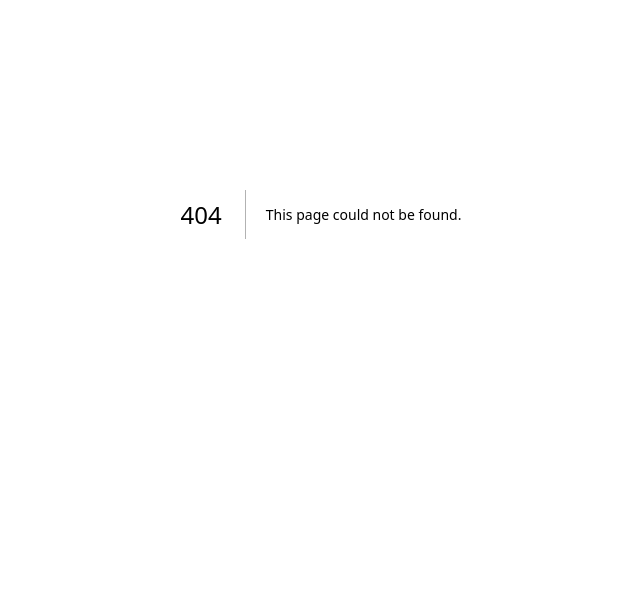
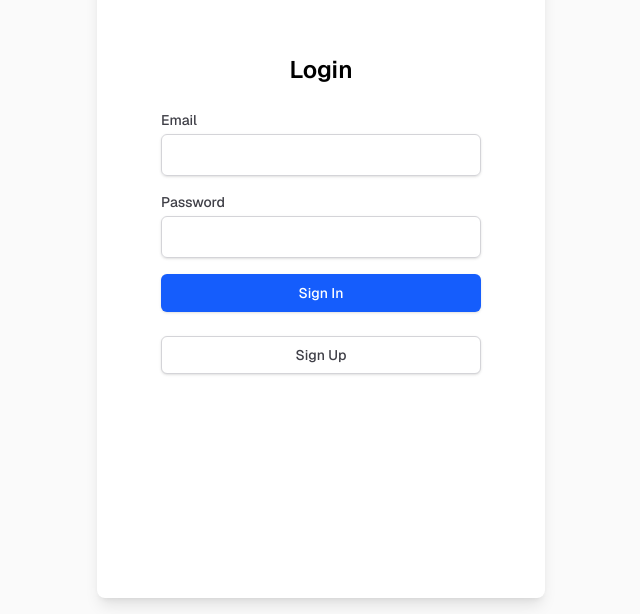
Before and after one commit to vincepogz/CS-GY-6083-Project, a Next.js app in the folder my-app/: page /login in a window 1280 px wide. Before the commit this address had no page. Shown: the part 186-800 px from the top of the page, without its empty margins (319-959 px from the left). Built offline with nearby package versions, Linux system fonts and the light colour scheme.

Commit message:
added login/singup page

```diff
--- /dev/null
+++ b/my-app/app/login/page.tsx
@@ -0,0 +1,67 @@
+'use client';
+
+import { useState } from 'react';
+import Link from 'next/link';
+
+export default function Login() {
+  const [email, setEmail] = useState('');
+  const [password, setPassword] = useState('');
+
+  const handleSubmit = (e: React.FormEvent) => {
+    e.preventDefault();
+    // Handle login logic here
+    console.log('Login attempt:', { email, password });
+  };
+
+  return (
+    <div className="flex flex-col flex-1 items-center justify-center bg-zinc-50 font-sans dark:bg-black min-h-screen p-4">
+      <main className="flex flex-1 w-full max-w-md flex-col items-center justify-center py-16 px-8 sm:py-32 sm:px-16 bg-white dark:bg-black rounded-lg shadow-lg">
+        <h1 className="text-2xl font-semibold mb-6 text-black dark:text-zinc-50">Login</h1>
+        <form onSubmit={handleSubmit} className="w-full space-y-4">
+          <div>
+            <label htmlFor="email" className="block text-sm font-medium text-zinc-700 dark:text-zinc-300">
+              Email
+            </label>
+            <input
+              type="email"
+              id="email"
+              value={email}
+              onChange={(e) => setEmail(e.target.value)}
+              required
+              className="mt-1 block w-full px-3 py-2 border border-zinc-300 rounded-md shadow-sm focus:outline-none focus:ring-2 focus:ring-blue-500 focus:border-blue-500 dark:bg-zinc-800 dark:border-zinc-600 dark:text-zinc-50"
+            />
+          </div>
+          <div>
+            <label htmlFor="password" className="block text-sm font-medium text-zinc-700 dark:text-zinc-300">
+              Password
+            </label>
+            <input
+              type="password"
+              id="password"
+              value={password}
+              onChange={(e) => setPassword(e.target.value)}
+              required
+              className="mt-1 block w-full px-3 py-2 border border-zinc-300 rounded-md shadow-sm focus:outline-none focus:ring-2 focus:ring-blue-500 focus:border-blue-500 dark:bg-zinc-800 dark:border-zinc-600 dark:text-zinc-50"
+            />
+          </div>
+          <button
+            type="submit"
+            className="w-full flex justify-center py-2 px-4 border border-transparent rounded-md shadow-sm text-sm font-medium text-white bg-blue-600 hover:bg-blue-700 focus:outline-none focus:ring-2 focus:ring-offset-2 focus:ring-blue-500"
+          >
+            Sign In
+          </button>
+        </form>
+        <div className="mt-6 w-full">
+          <Link href="/signup">
+            <button
+              type="button"
+              className="w-full flex justify-center py-2 px-4 border border-zinc-300 rounded-md shadow-sm text-sm font-medium text-zinc-700 bg-white hover:bg-zinc-50 focus:outline-none focus:ring-2 focus:ring-offset-2 focus:ring-blue-500 dark:bg-zinc-800 dark:border-zinc-600 dark:text-zinc-300 dark:hover:bg-zinc-700"
+            >
+              Sign Up
+            </button>
+          </Link>
+        </div>
+      </main>
+    </div>
+  );
+}
--- /dev/null
+++ b/my-app/app/signup/page.tsx
@@ -0,0 +1,111 @@
+'use client';
+
+import { useState } from 'react';
+import Link from 'next/link';
+
+export default function Signup() {
+  const [email, setEmail] = useState('');
+  const [firstName, setFirstName] = useState('');
+  const [lastName, setLastName] = useState('');
+  const [phone, setPhone] = useState('');
+  const [showAdditionalFields, setShowAdditionalFields] = useState(false);
+
+  const handleInitialSubmit = (e: React.FormEvent) => {
+    e.preventDefault();
+    setShowAdditionalFields(true);
+  };
+
+  const handleFinalSubmit = (e: React.FormEvent) => {
+    e.preventDefault();
+    // Handle signup logic here
+    console.log('Signup attempt:', { email, firstName, lastName, phone });
+    // Reset form
+    setEmail('');
+    setFirstName('');
+    setLastName('');
+    setPhone('');
+    setShowAdditionalFields(false);
+  };
+
+  return (
+    <div className="flex flex-col flex-1 items-center justify-center bg-zinc-50 font-sans dark:bg-black min-h-screen p-4">
+      <main className="flex flex-1 w-full max-w-md flex-col items-center justify-center py-16 px-8 sm:py-32 sm:px-16 bg-white dark:bg-black rounded-lg shadow-lg">
+        <div className="w-full mb-4">
+          <Link href="/login" className="inline-flex items-center text-sm font-medium text-zinc-600 hover:text-zinc-900 dark:text-zinc-400 dark:hover:text-zinc-100">
+            <svg className="w-4 h-4 mr-2" fill="none" stroke="currentColor" viewBox="0 0 24 24">
+              <path strokeLinecap="round" strokeLinejoin="round" strokeWidth={2} d="M15 19l-7-7 7-7" />
+            </svg>
+            Back to Login
+          </Link>
+        </div>
+        <h1 className="text-2xl font-semibold mb-6 text-black dark:text-zinc-50">Sign Up</h1>
+        <form onSubmit={showAdditionalFields ? handleFinalSubmit : handleInitialSubmit} className="w-full space-y-4">
+          <div>
+            <label htmlFor="email" className="block text-sm font-medium text-zinc-700 dark:text-zinc-300">
+              Email
+            </label>
+            <input
+              type="email"
+              id="email"
+              value={email}
+              onChange={(e) => setEmail(e.target.value)}
+              required
+              disabled={showAdditionalFields}
+              className="mt-1 block w-full px-3 py-2 border border-zinc-300 rounded-md shadow-sm focus:outline-none focus:ring-2 focus:ring-blue-500 focus:border-blue-500 dark:bg-zinc-800 dark:border-zinc-600 dark:text-zinc-50 disabled:opacity-50 disabled:cursor-not-allowed"
+            />
+          </div>
+
+          {showAdditionalFields && (
+            <>
+              <div>
+                <label htmlFor="firstName" className="block text-sm font-medium text-zinc-700 dark:text-zinc-300">
+                  First Name
+                </label>
+                <input
+                  type="text"
+                  id="firstName"
+                  value={firstName}
+                  onChange={(e) => setFirstName(e.target.value)}
+                  required
+                  className="mt-1 block w-full px-3 py-2 border border-zinc-300 rounded-md shadow-sm focus:outline-none focus:ring-2 focus:ring-blue-500 focus:border-blue-500 dark:bg-zinc-800 dark:border-zinc-600 dark:text-zinc-50"
+                />
+              </div>
+              <div>
+                <label htmlFor="lastName" className="block text-sm font-medium text-zinc-700 dark:text-zinc-300">
+                  Last Name
+                </label>
+                <input
+                  type="text"
+                  id="lastName"
+                  value={lastName}
+                  onChange={(e) => setLastName(e.target.value)}
+                  required
+                  className="mt-1 block w-full px-3 py-2 border border-zinc-300 rounded-md shadow-sm focus:outline-none focus:ring-2 focus:ring-blue-500 focus:border-blue-500 dark:bg-zinc-800 dark:border-zinc-600 dark:text-zinc-50"
+                />
+              </div>
+              <div>
+                <label htmlFor="phone" className="block text-sm font-medium text-zinc-700 dark:text-zinc-300">
+                  Phone Number (Optional)
+                </label>
+                <input
+                  type="tel"
+                  id="phone"
+                  value={phone}
+                  onChange={(e) => setPhone(e.target.value)}
+                  className="mt-1 block w-full px-3 py-2 border border-zinc-300 rounded-md shadow-sm focus:outline-none focus:ring-2 focus:ring-blue-500 focus:border-blue-500 dark:bg-zinc-800 dark:border-zinc-600 dark:text-zinc-50"
+                />
+              </div>
+            </>
+          )}
+
+          <button
+            type="submit"
+            className="w-full flex justify-center py-2 px-4 border border-transparent rounded-md shadow-sm text-sm font-medium text-white bg-blue-600 hover:bg-blue-700 focus:outline-none focus:ring-2 focus:ring-offset-2 focus:ring-blue-500"
+          >
+            {showAdditionalFields ? 'Complete Sign Up' : 'Sign Up'}
+          </button>
+        </form>
+      </main>
+    </div>
+  );
+}
```
